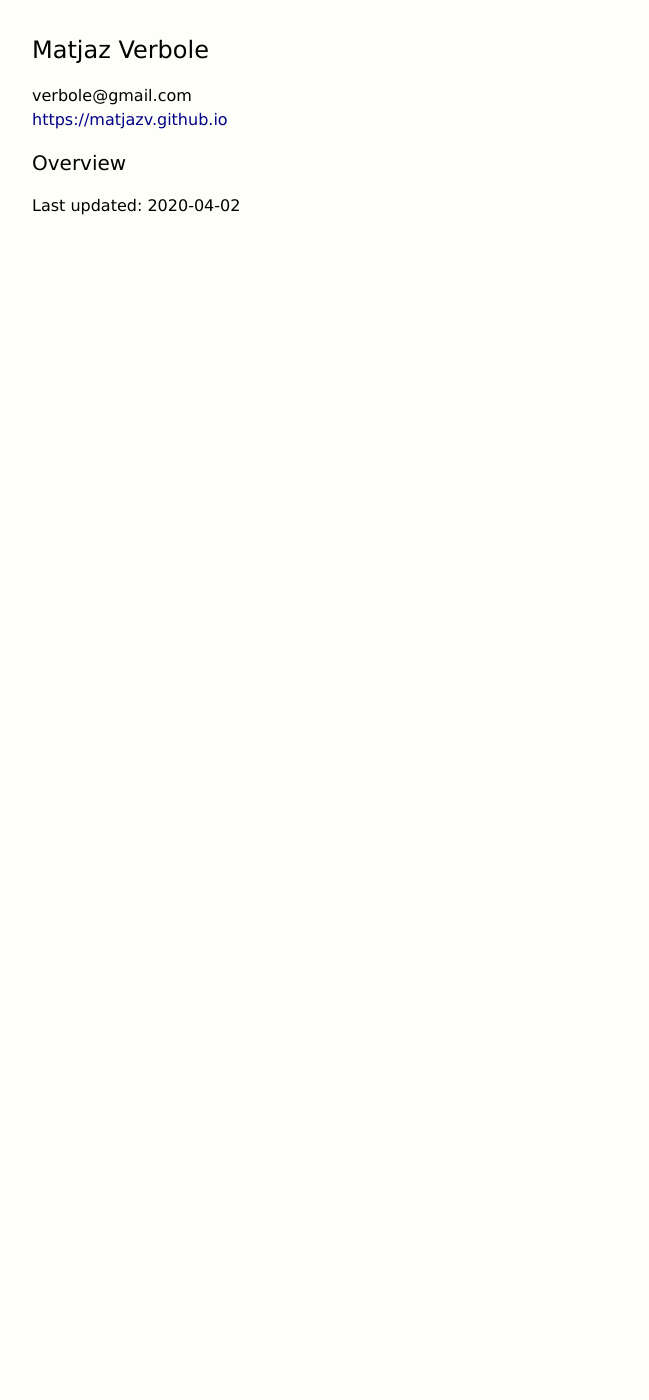
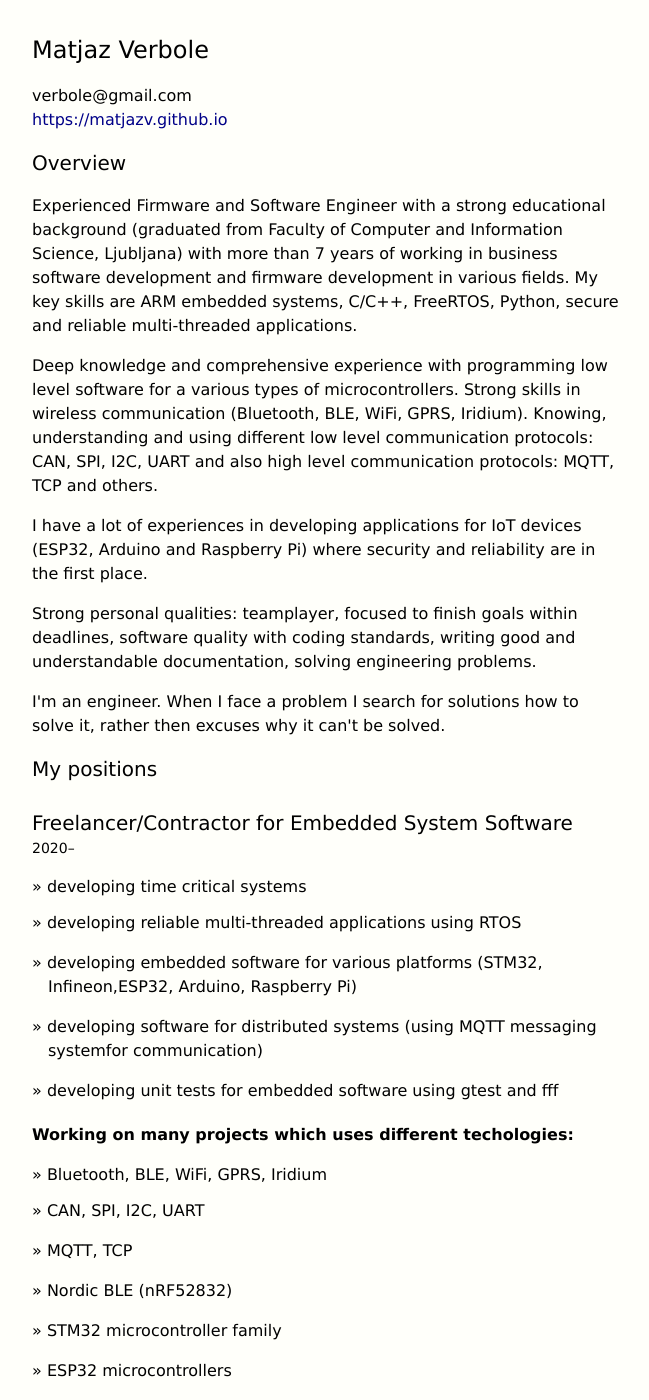
Before and after one commit to matjazv/matjazv.github.io, a Jekyll site: the page built from resume.markdown, in a window 1280 px wide and 1400 px high. Shown: the whole window, without its empty margins (160-809 px from the left). Built offline with Jekyll 4.4.1, drawn with Linux system fonts in a browser that asks for light colours; some of the changed text lies outside the part shown.

Commit message:
Updated my resume

```diff
--- a/_layouts/resume.html
+++ b/_layouts/resume.html
@@ -28,8 +28,87 @@
 
 <h2>Overview</h2>
 
-<ul>
-<li>
+<p>
+Experienced Firmware and Software Engineer with a strong educational background (graduated from Faculty of Computer and Information Science, Ljubljana) with more than 7 years of working in business software development and firmware development in various fields. My key skills are ARM embedded systems, C/C++, FreeRTOS, Python, secure and reliable multi-threaded applications.
+<p>
+Deep knowledge and comprehensive experience with programming low level software for a various types of microcontrollers. Strong skills in wireless communication (Bluetooth, BLE, WiFi, GPRS, Iridium). Knowing, understanding and using different low level communication protocols: CAN, SPI, I2C, UART and also high level communication protocols: MQTT, TCP and others.
+<p>
+I have a lot of experiences in developing applications for IoT devices (ESP32, Arduino and Raspberry Pi) where security and reliability are in the first place.
+<p>
+Strong personal qualities: teamplayer, focused to finish goals within deadlines, software quality with coding standards, writing good and understandable documentation, solving engineering problems.
+<p>
+I'm an engineer. When I face a problem I search for solutions how to solve it, rather then excuses why it can't be solved.
+
+<h2>My positions</h2>
+<br>
+<h2>Freelancer/Contractor for Embedded System Software</h2>
+<p class=subheading>2020–
+<p>
+<ul class=pointed>
+<li>developing time critical systems
+<li>developing reliable multi-threaded applications using RTOS
+<li>developing embedded software for various platforms (STM32, Infineon,ESP32, Arduino, Raspberry Pi)
+<li>developing software for distributed systems (using MQTT messaging systemfor communication)
+<li>developing unit tests for embedded software using gtest and fff
+</ul>
+<b>Working on many projects which uses different techologies:</b>
+<ul class=pointed>
+<li>Bluetooth, BLE, WiFi, GPRS, Iridium
+<li>CAN, SPI, I2C, UART
+<li>MQTT, TCP
+<li>Nordic BLE (nRF52832)
+<li>STM32 microcontroller family
+<li>ESP32 microcontrollers
+<li>Segger emFile
+</ul>
+<b>And different tools:</b>
+<ul class=pointed>
+<li>gcc, g++, make, cmake
+<li>Eclipse, Atollic, CubeMX
+<li>git, SVN
+<li>Lcov, Gcov
 </ul>
 
-<p>Last updated: 2020-04-02
+<h2>Lead Firmware Engineer, EMA d.o.o., Slovenia</h2>
+<p class=subheading>2018–2020
+<p>
+<ul class=pointed>
+<li>developing a new software solutions for M2M (Machine to Machine) and IoT(Internet of Things) areas
+<li>creating a strategy of creating and documenting a software with MDA (ModelDriven Architecture) approach
+<li>creating a specification of requirements for new applications
+<li>tracking, verifying and fixing bugs
+<li>creating a suggestions for improvements and optimization of a software
+<li>validating individual development steps and testing modules
+<li>participation in research and development projects
+</ul>
+
+<h2>Firmware Engineer, LOGICDATA GmbH, Austria</h2>
+<p class=subheading>2016–2018
+<p>
+<ul class=pointed>
+<li>responsibility for the development of new Firmware-Architectures
+<li>implementation of firmware drivers and function software modules for themicro-controller system based on a real-time operating system
+<li>continuous development and improvement of software platforms and architecture
+<li>support with reviewing architecture and software
+</ul>
+
+<h2>Test Engineer, LOGICDATA GmbH, Austria</h2>
+<p class=subheading>2014–2016
+<p>
+<ul class=pointed>
+<li>developed software for automated test devices (ATD)
+<li>developed software for creating testing scenarios for ATD
+<li>worked with different protocols
+<li>developed JIRA plugins (advanced ones)
+</ul>
+
+<h2>Business Software Developer, NORMA soft d.o.o., Slovenia</h2>
+<p class=subheading>2012–2014
+<p>
+<ul class=pointed>
+<li>developed business software applications (purchase, sale, storage, workorders, accounting)
+<li>integrated IP telephony system into existing applications
+<li>developed production line software
+</ul>
+
+<p>Last updated: 2020-04-19
```
